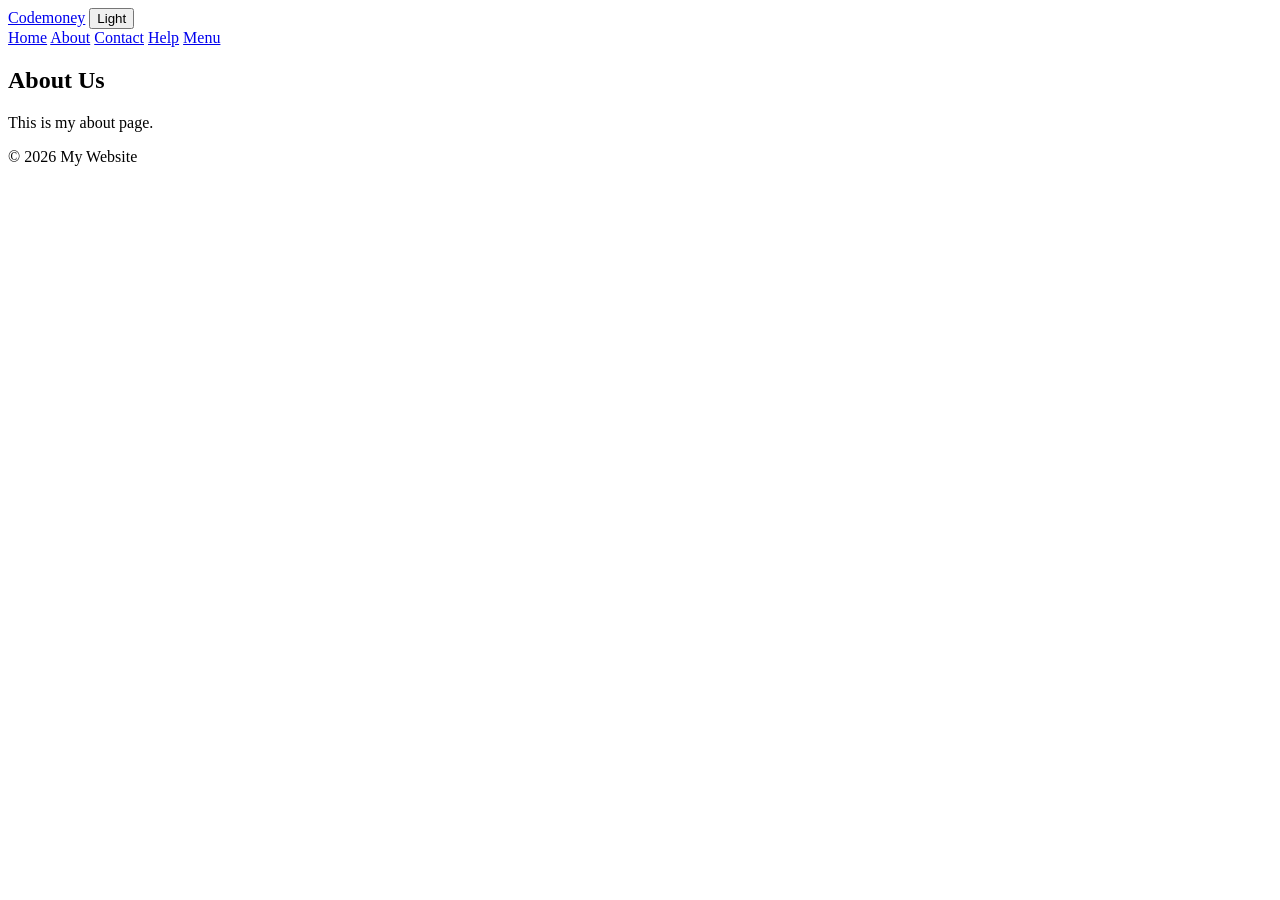
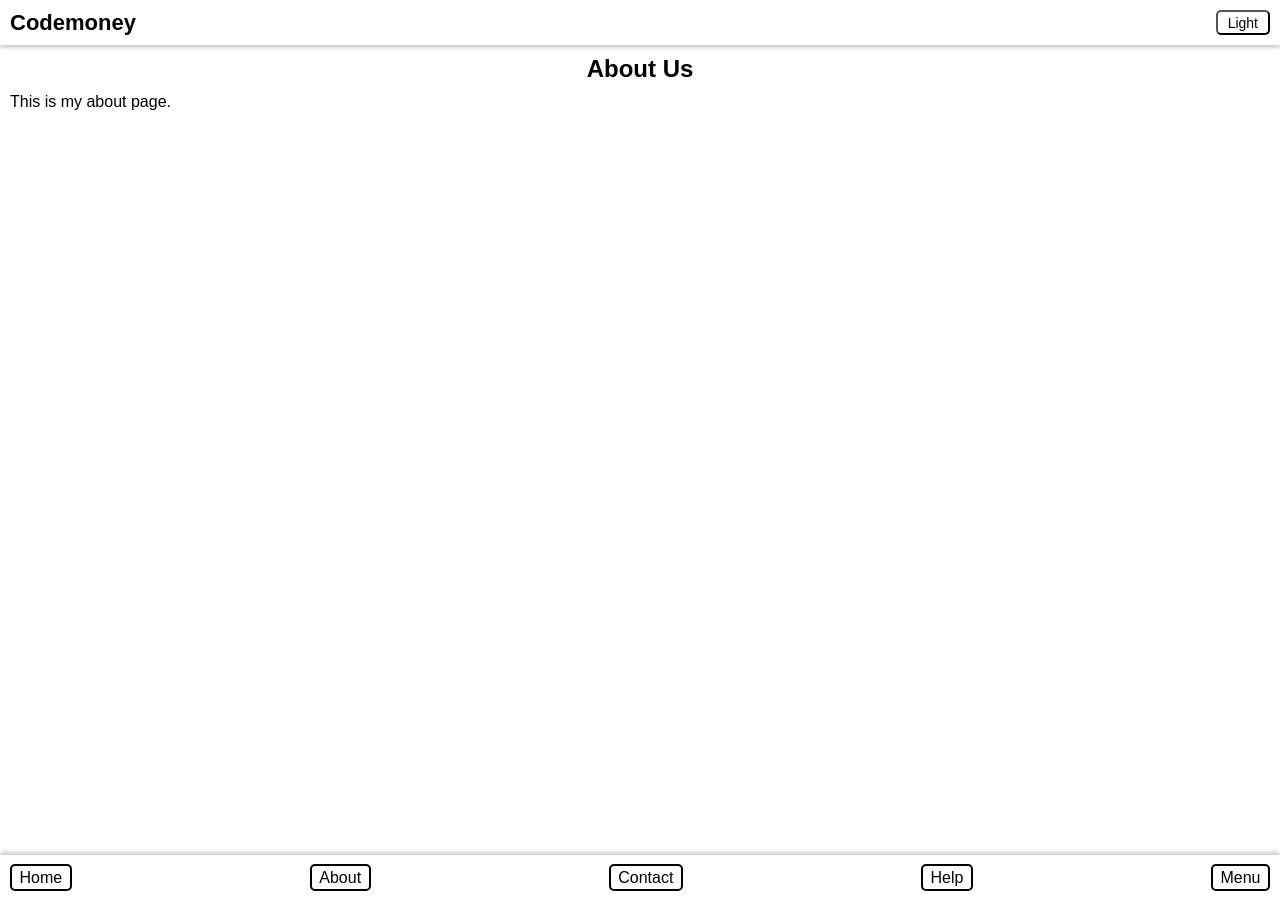
Before and after one commit to naahchi/testing, a Jekyll site: the page built from about/index.html, in a window 1280 px wide and 900 px high. Built offline with Jekyll 4.4.1, drawn with Linux system fonts in a browser that asks for light colours.

Commit message:
Update default.html

```diff
--- a/_layouts/default.html
+++ b/_layouts/default.html
@@ -5,7 +5,7 @@
     <meta name="viewport" content="width=device-width, initial-scale=1.0">
     <title>{{ page.title }}</title>
     <!-- <script defer src="./assets/js/main.js"></script> -->
-    <link rel="stylesheet" href="./css/style.css">
+    <link rel="stylesheet" href="/css/style.css">
 </head>
 <body>
   {% include header.html %}
```
